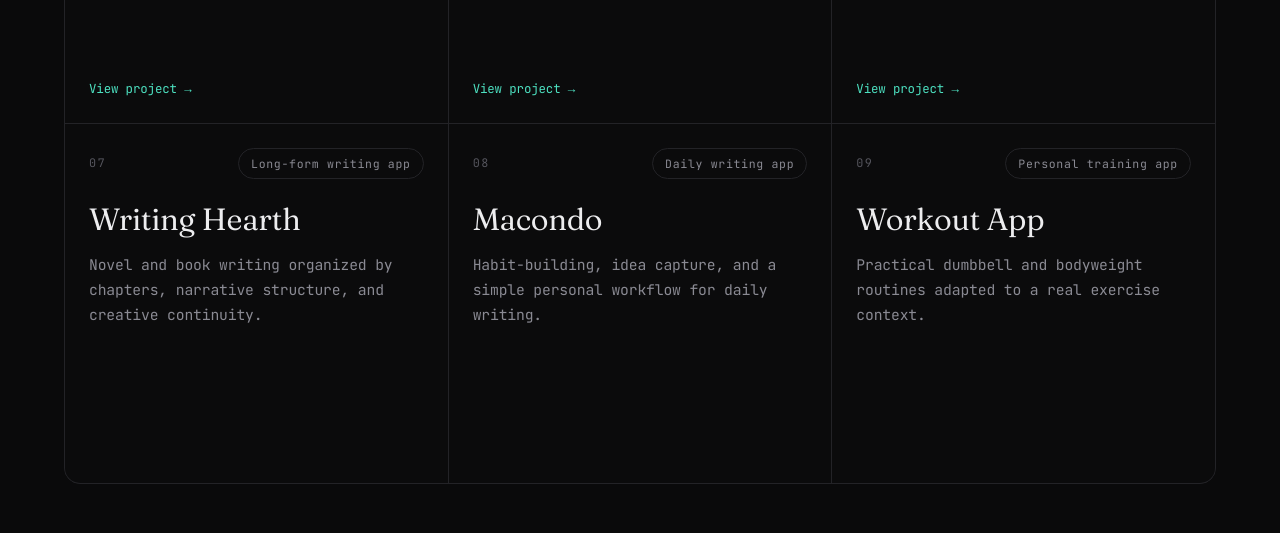
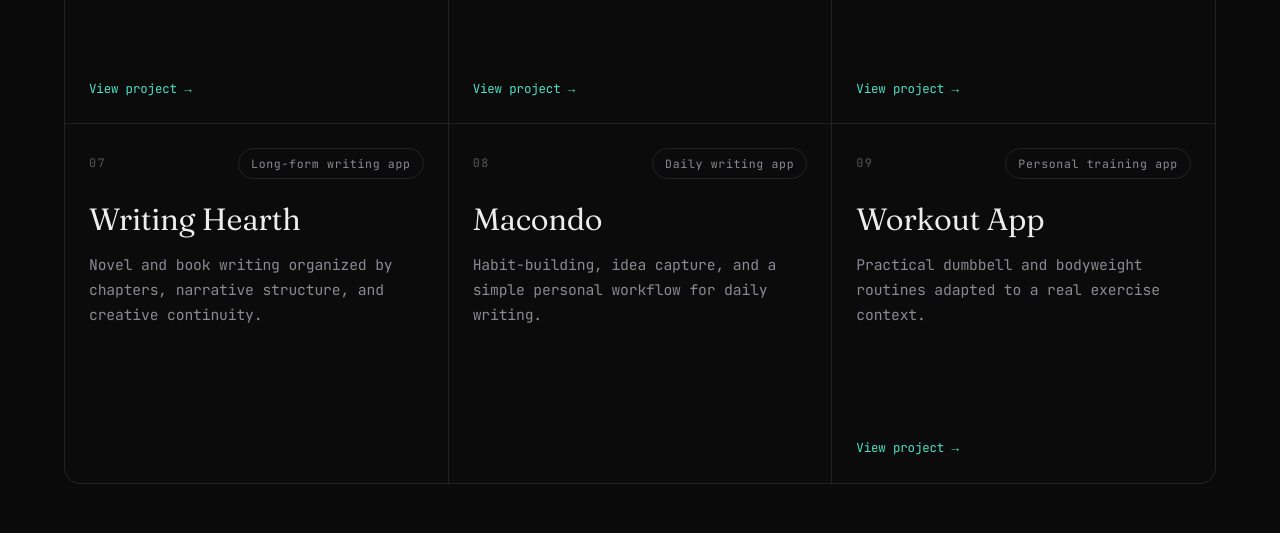
Before and after one commit to Pilag6/pila.dev, a React (Vite) app: page / in a window 1280 px wide. Shown: the part 5400-5933 px from the top of the page. Built offline with nearby package versions, Linux system fonts and the light colour scheme.

Commit message:
feat: Add URL for Workout App in siteData to enhance project details and accessibility

```diff
--- a/src/redesign/siteData.js
+++ b/src/redesign/siteData.js
@@ -109,6 +109,7 @@ export const sideProjects = [
     {
         title: "Workout App",
         type: "Personal training app",
+        url: "https://pila-workout.vercel.app/",
         focus: "Practical dumbbell and bodyweight routines adapted to a real exercise context.",
     },
 ];
```
